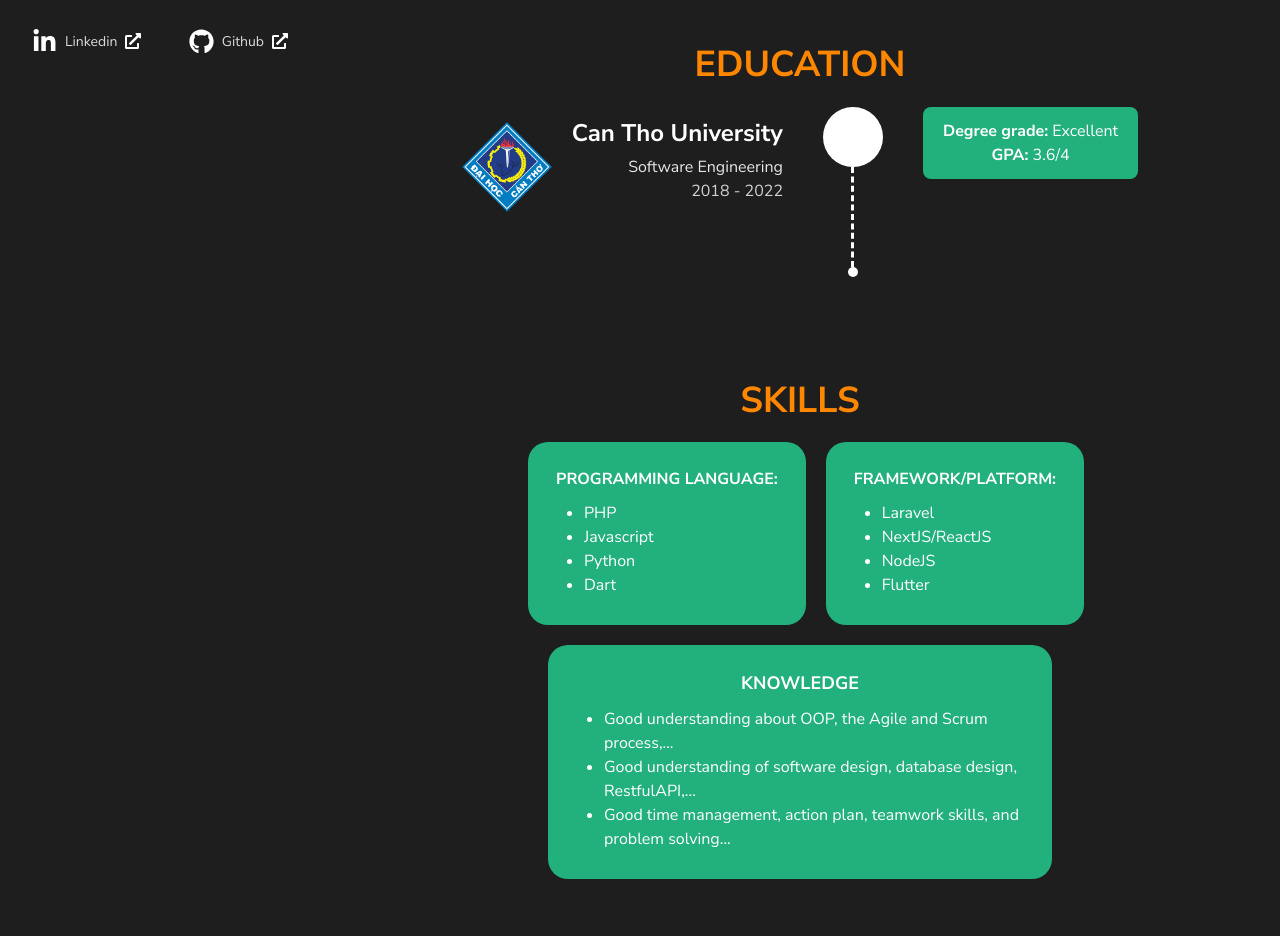
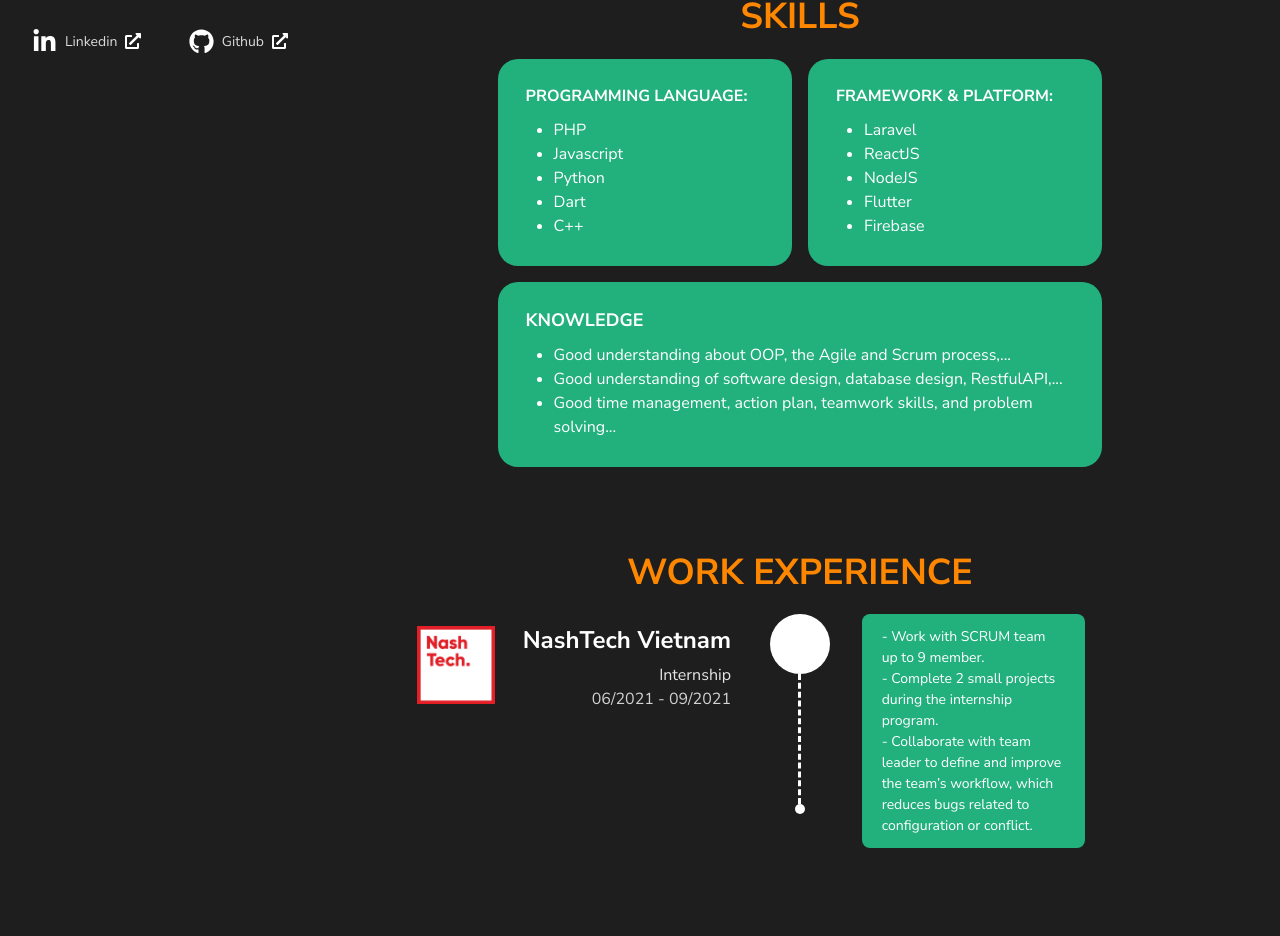
Before and after one commit to richardktran/Personal-Blog, a Next.js app: page /about in a window 1280 px wide. Shown: the part 723-1659 px from the top of the page. Built offline with nearby package versions, Linux system fonts and the light colour scheme; some icons are missing.

Commit message:
edit layout for education, skill, work experience to grid

```diff
--- a/components/about/Education.js
+++ b/components/about/Education.js
@@ -1,12 +1,13 @@
 import React from 'react';
-import { Box, Flex, Heading, HStack, Image, Text, useColorModeValue, VStack } from '@chakra-ui/react';
+import { Box, Flex, Grid, GridItem, Heading, HStack, Image, Text, useColorModeValue, VStack } from '@chakra-ui/react';
 import { Icon } from '@iconify/react';
 import Timeline from '../common/Timeline';
 import useTrans from '../../hooks/useTrans';
 import { motion } from 'framer-motion';
 
 const MotionFlex = motion(Flex)
-const MotionHStack = motion(HStack)
+const MotionGrid = motion(Grid)
+const MotionGridItem = motion(GridItem)
 const listEffect = {
     visible: {
         opacity: 1,
@@ -34,23 +35,27 @@ export default function Education({ ...props }) {
     const whiteTextColor = "#ffffff"
 
     return (
+        <Box w="90%" px="auto">
             <MotionFlex direction="column" alignSelf="center" alignItems="center"  {...props}>
                 <Heading as="h1" color={headingColor} textTransform='uppercase' fontWeight="bold" >
                     {trans.about.education_title}
                 </Heading>
-            <Flex direction="column" align="center" h="100%" minW="100%" my={5}>
-                <MotionHStack
-                    alignItems="flex-start"
-                    spacing={{ base: '3', md: '5', lg: '3', xl: '10' }}
+                <MotionGrid
                     initial="hidden"
                     whileInView="visible"
                     variants={listEffect}
+                    // viewport={{ once: true }}
+                    my={5}
+                    templateRows='repeat(1, 1fr)'
+                    templateColumns={{ base: 'repeat(5, 1fr)', lg: 'repeat(7, 1fr)' }}
+                    gap={2}
                 >
-                    <MotionHStack alignItems="center" spacing={5} variants={leftItemEffect}>
+                    <MotionGrid display={{ base: 'none', lg: 'grid' }} colSpan={1} variants={leftItemEffect} justifySelf="end">
                         <Box boxSize="90px" pt={3}>
                             <Image src="/images/CTU_logo.png" alt="CTU logo" />
                         </Box>
-
+                    </MotionGrid>
+                    <MotionGridItem colSpan={2} variants={leftItemEffect} justifySelf="center">
                         <VStack alignItems="flex-end">
                             <Heading as="h6" color={stressTextColor} fontSize={{ base: 'xl', md: 'lg', lg: 'xl', xl: '2xl' }} pt={3} textAlign="right" >
                                 {trans.about.university}
@@ -60,27 +65,24 @@ export default function Education({ ...props }) {
                                 <nobr><Text textAlign="right" opacity="90%">2018 - 2022</Text></nobr>
                             </Flex>
                         </VStack>
-                    </MotionHStack>
+                    </MotionGridItem>
 
+                    <MotionGridItem colSpan={1}>
                         <Timeline
                             bg={timelineColor}
                             icon={<Icon icon="cil:education" height="40" color={iconTimelineColor} />}
                         />
+                    </MotionGridItem>
 
-                    <MotionHStack variants={rightItemEffect}>
-                        <VStack>
+                    <MotionGridItem colSpan={2}>
                         <Flex direction="column" color={whiteTextColor} align="center" bgColor={cardColor} borderRadius={8} px={5} py={3}>
-                                <nobr><Text><span><strong>{trans.about.degree_grade}:</strong></span> {trans.about.excellent}</Text></nobr>
-                                <nobr><Text><span><strong>GPA:</strong></span> 3.6/4</Text></nobr>
+                            <Text><span><strong>{trans.about.degree_grade}:</strong></span> {trans.about.excellent}</Text>
+                            <Text><span><strong>GPA:</strong></span> 3.6/4</Text>
                         </Flex>
-                        </VStack>
-                        {/* <Box boxSize="90px">
-                        </Box> */}
-                    </MotionHStack>
+                    </MotionGridItem>
 
-
-                </MotionHStack>
-            </Flex>
+                </MotionGrid>
             </MotionFlex >
+        </Box >
     )
 }
--- a/components/about/Skill.js
+++ b/components/about/Skill.js
@@ -1,10 +1,10 @@
-import { Flex, Heading, Box, ListItem, Stack, Text, UnorderedList, useColorModeValue, VStack } from '@chakra-ui/react';
+import { Flex, Heading, Box, ListItem, Stack, Text, UnorderedList, useColorModeValue, VStack, Grid, GridItem } from '@chakra-ui/react';
 import React from 'react';
 import useTrans from '../../hooks/useTrans';
 import { motion } from 'framer-motion';
 
-const MotionFlex = motion(Flex)
-const MotionStack = motion(Stack)
+const MotionGrid = motion(Grid)
+const MotionGridItem = motion(GridItem)
 const MotionBox = motion(Box)
 const listEffect = {
     visible: {
@@ -41,61 +41,61 @@ export default function Skill({ ...props }) {
                 {trans.about.skill_title}
             </Heading>
             <Box
-                w="75%"
-                // bg="#958575"
+                w="90%"
                 mx="auto"
             >
-                <MotionStack
-                    justify="center"
-                    w="100%"
-                    // spacing={{ base: '5', md: '5', lg: '8', xl: '10' }}
-                    direction={{ base: 'column', md: 'row' }}
+                <MotionGrid
+                    templateRows='repeat(2, 1fr)'
+                    templateColumns='repeat(4, 1fr)'
+                    gap={4}
                     initial="hidden"
                     whileInView="visible"
                     variants={listEffect}
-
+                    viewport={{ once: true }}
                 >
-                    <MotionFlex
-                        variants={leftItemEffect}
-                        direction="column"
-                        align="flex-start"
+                    <MotionGridItem colSpan={{ base: 4, md: 2 }} variants={leftItemEffect}>
+                        <Box
                             bgColor={bgColor}
                             borderRadius={20}
                             px={7} py={7}
-                        mx={3}
                         >
-                        <Heading as="h6" color={stressTextColor} textTransform='uppercase' fontWeight="bold" fontSize="md" alignSelf="center">
-                            <nobr>{trans.about.programming_language}:</nobr>
+                            <Heading as="h6" color={stressTextColor} textTransform='uppercase' fontWeight="bold" fontSize="md">
+                                {trans.about.programming_language}:
                             </Heading>
                             <UnorderedList ml={7} mt={3} color={grayTextColor} fontWeight="normal">
                                 <ListItem>PHP</ListItem>
                                 <ListItem>Javascript</ListItem>
                                 <ListItem>Python</ListItem>
                                 <ListItem>Dart</ListItem>
+                                <ListItem>C++</ListItem>
                             </UnorderedList>
-                    </MotionFlex>
-                    <MotionFlex
-                        variants={rightItemEffect}
-                        direction="column"
-                        align="flex-start"
+                        </Box>
+                    </MotionGridItem>
+                    <MotionGridItem colSpan={{ base: 4, md: 2 }} variants={rightItemEffect}>
+                        <Box
                             bgColor={bgColor}
                             borderRadius={20}
                             px={7} py={7}
-                        mx={3}
                         >
-                        <Heading as="h6" fontSize="md" textTransform='uppercase' fontWeight="bold" color={stressTextColor} alignSelf="center">
+                            <Heading as="h6" fontSize="md" textTransform='uppercase' fontWeight="bold" color={stressTextColor} >
                                 {trans.about.framework_platform}:
                             </Heading>
                             <UnorderedList color={grayTextColor} fontWeight="normal" ml={7} mt={3}>
                                 <ListItem>Laravel</ListItem>
-                            <ListItem>NextJS/ReactJS</ListItem>
+                                <ListItem>ReactJS</ListItem>
                                 <ListItem>NodeJS</ListItem>
                                 <ListItem>Flutter</ListItem>
+                                <ListItem>Firebase</ListItem>
                             </UnorderedList>
-                    </MotionFlex>
-                </MotionStack >
-                <MotionFlex initial="hidden" whileInView="visible" variants={bottomItemEffect} direction="column" align="flex-start" bgColor={bgColor} borderRadius={20} my={5} px={7} py={7}>
-                    <Heading as="h6" fontSize="lg" textTransform='uppercase' color={stressTextColor} fontWeight="bold" alignSelf="center">
+                        </Box>
+                    </MotionGridItem>
+                    <MotionGridItem colSpan={4} variants={bottomItemEffect}>
+                        <Box
+                            bgColor={bgColor}
+                            borderRadius={20}
+                            px={7} py={7}
+                        >
+                            <Heading as="h6" fontSize="lg" textTransform='uppercase' color={stressTextColor} fontWeight="bold">
                                 {trans.about.knowledge}
                             </Heading>
                             <UnorderedList ml={7} mt={3} color={grayTextColor} fontWeight="normal">
@@ -103,7 +103,10 @@ export default function Skill({ ...props }) {
                                 <ListItem>{trans.about.knowledge2}</ListItem>
                                 <ListItem>{trans.about.knowledge3}</ListItem>
                             </UnorderedList>
-                </MotionFlex>
+                        </Box>
+                    </MotionGridItem>
+                </MotionGrid >
+
             </Box>
         </MotionBox >
     )
--- a/components/about/WorkExperience.js
+++ b/components/about/WorkExperience.js
@@ -1,13 +1,13 @@
 import React from 'react';
-import { Box, Flex, Heading, HStack, Image, Text, useColorModeValue, VStack } from '@chakra-ui/react';
+import { Box, Flex, Grid, GridItem, Heading, HStack, Image, Text, useColorModeValue, VStack } from '@chakra-ui/react';
 import { Icon } from '@iconify/react';
 import Timeline from '../common/Timeline';
 import useTrans from '../../hooks/useTrans';
 import { motion } from 'framer-motion';
 
 const MotionFlex = motion(Flex)
-const MotionHStack = motion(HStack)
-
+const MotionGrid = motion(Grid)
+const MotionGridItem = motion(GridItem)
 
 export default function WorkExperience({ ...props }) {
     const trans = useTrans();
@@ -44,24 +44,27 @@ export default function WorkExperience({ ...props }) {
         hidden: { opacity: 0, x: 100 },
     }
     return (
-        <>
+        <Box w="90%" px={8}>
             <MotionFlex direction="column" alignSelf="center" alignItems="center" my={3}  {...props}>
                 <Heading as="h1" color={headingColor} textTransform='uppercase' fontWeight="bold" >
                     {trans.about.work_experience_title}
                 </Heading>
-                <Flex direction="column" align="center" h="100%" minW="100%" my={5}>
-                    <MotionHStack
-                        alignItems="flex-start"
-                        spacing={{ base: '3', md: '5', lg: '3', xl: '10' }}
+                <MotionGrid
                     initial="hidden"
                     whileInView="visible"
                     variants={listEffect}
+                    // viewport={{ once: true }}
+                    my={5}
+                    templateRows='repeat(1, 1fr)'
+                    templateColumns={{ base: 'repeat(5, 1fr)', lg: 'repeat(7, 1fr)' }}
+                    gap={2}
                 >
-                        <MotionHStack alignItems="center" spacing={5} variants={leftItemEffect}>
-                            <Box boxSize="90px" pt={3}>
+                    <MotionGrid display={{ base: 'none', lg: 'grid' }} colSpan={1} variants={leftItemEffect} justifySelf="end">
+                        <Box boxSize="90px" pt={3} display={{ base: 'none', lg: 'flex' }}>
                             <Image src="/images/NashTech_logo.png" alt="NashTech Logo" />
                         </Box>
-
+                    </MotionGrid>
+                    <MotionGridItem colSpan={2} variants={leftItemEffect} justifySelf="center">
                         <VStack alignItems="flex-end">
                             <Heading as="h6" color={stressTextColor} fontSize={{ base: 'xl', md: 'lg', lg: 'xl', xl: '2xl' }} textAlign="right" pt={3} >
                                 NashTech Vietnam
@@ -71,17 +74,15 @@ export default function WorkExperience({ ...props }) {
                                 <Text textAlign="right" opacity="90%">06/2021 - 09/2021</Text>
                             </Flex>
                         </VStack>
-                        </MotionHStack>
-
+                    </MotionGridItem>
+                    <MotionGridItem colSpan={1}>
                         <Timeline
                             bg={timelineColor}
                             icon={<Icon icon="ps:work-case" height="30" color={iconTimelineColor} />}
                             width="130px"
-
                         />
-
-                        <MotionHStack variants={rightItemEffect}>
-                            <VStack>
+                    </MotionGridItem>
+                    <MotionGridItem colSpan={2}>
                         <Flex direction="column" maxW="16em" px={5} py={3} color={whiteTextColor} align="center" bgColor={cardColor} borderRadius={8}>
                             <Text as="p" fontSize="sm">{trans.about.nashtech_description1}</Text>
                             <Text as="p" fontSize="sm">{trans.about.nashtech_description2}</Text>
@@ -89,17 +90,13 @@ export default function WorkExperience({ ...props }) {
                                 {trans.about.nashtech_description3}
                             </Text>
                         </Flex>
-                            </VStack>
-                        </MotionHStack>
-
-
-                    </MotionHStack>
-                </Flex>
+                    </MotionGridItem>
+                </MotionGrid>
             </MotionFlex>
             <Flex>
 
             </Flex>
-        </>
+        </Box>
     );
 }
 
--- a/lang/en.js
+++ b/lang/en.js
@@ -35,7 +35,7 @@ export default {
 
         'skill_title': 'skills',
         'programming_language': "Programming Language",
-        'framework_platform': "Framework/Platform",
+        'framework_platform': "Framework & Platform",
         'knowledge': 'knowledge',
         'knowledge1': 'Good understanding about OOP, the Agile and Scrum process,...',
         'knowledge2': 'Good understanding of software design, database design, RestfulAPI,...',
--- a/lang/vi.js
+++ b/lang/vi.js
@@ -35,7 +35,7 @@ export default {
 
         'skill_title': 'Các kỹ năng',
         'programming_language': "Ngôn ngữ lập trình",
-        'framework_platform': "Framework/Platform",
+        'framework_platform': "Framework & Platform",
         'knowledge': 'Khác',
         'knowledge1': 'Hiểu rõ về OOP, quy trình Agile và Scrum,...',
         'knowledge2': 'Hiểu biết tốt về thiết kế phần mềm, thiết kế cơ sở dữ liệu, RestfulAPI,...',
--- a/pages/about.js
+++ b/pages/about.js
@@ -36,11 +36,11 @@ export default function About() {
                 mb={10}
             >
                 <Summary mb={50} px={12} />
-                <WorkExperience my={50} />
                 <Education my={50} />
                 <Skill />
+                <WorkExperience my={50} />
+                <Projects />
                 <Certifications px={12} />
-                <Projects />
             </MotionFlex>
         </>
     )
```
Lines whose indentation alone changed are shown as unchanged.
